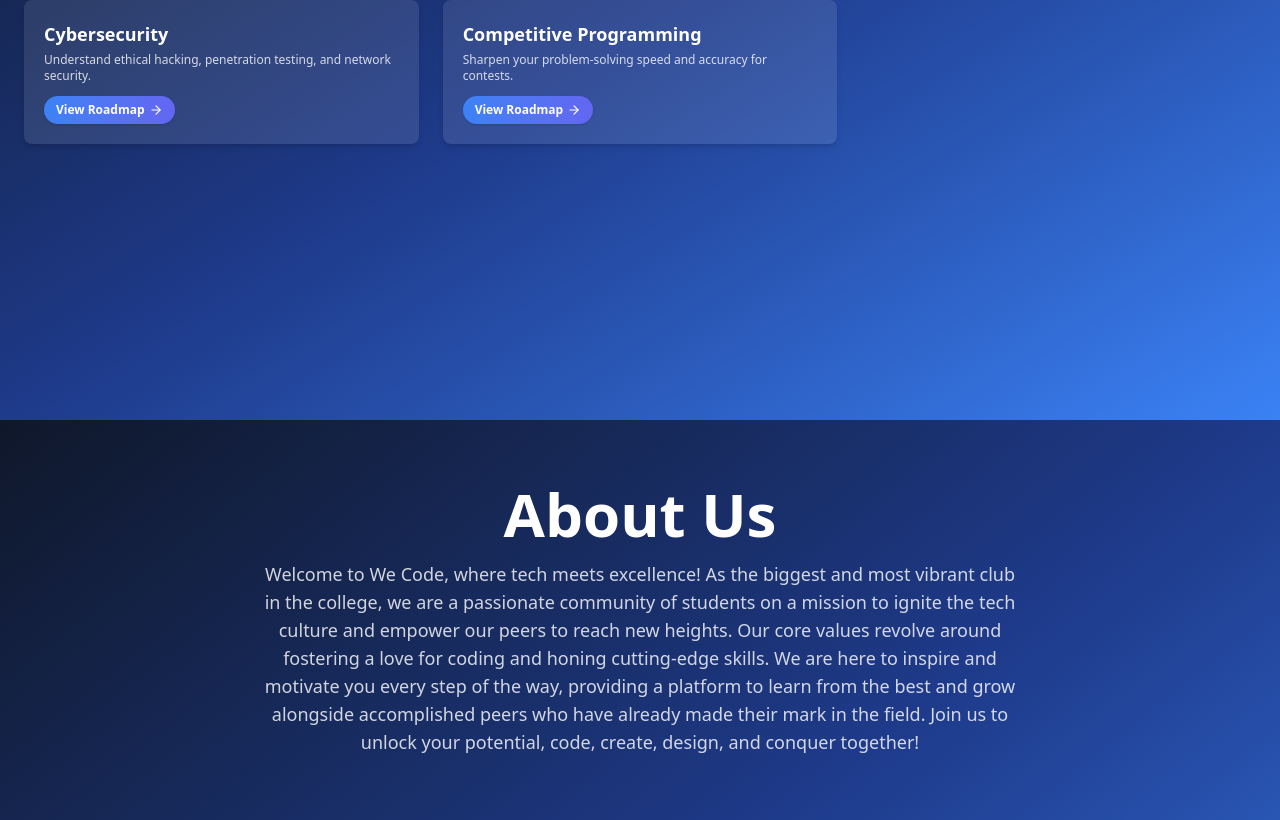
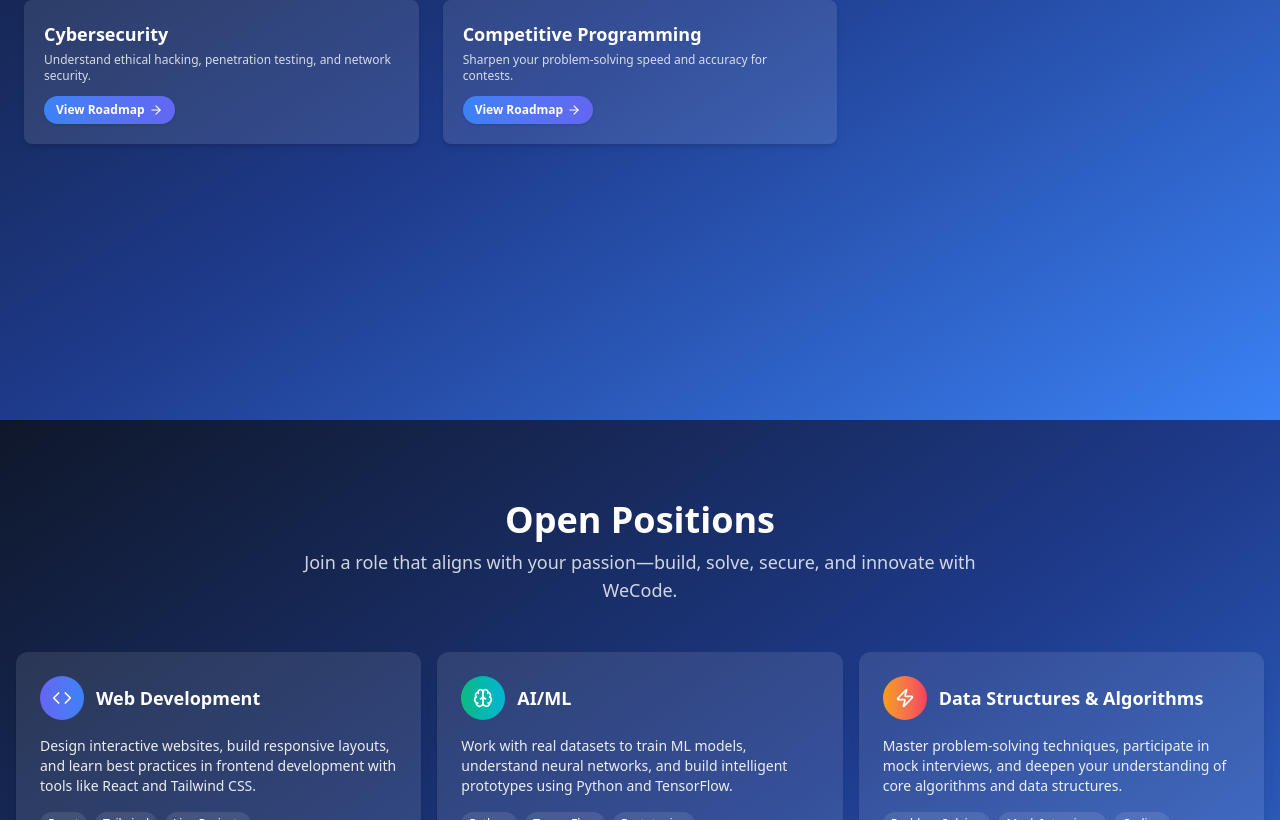
Before and after one commit to arpitjoshi24/WeCode, a React (Vite) app: page / in a window 1280 px wide. Shown: the part 1980-2800 px from the top of the page. Built offline with nearby package versions, Linux system fonts and the light colour scheme.

Commit message:
Update App.jsx

```diff
--- a/src/App.jsx
+++ b/src/App.jsx
@@ -17,7 +17,7 @@ import Codethon from "./pages/codethon";
 import Hackathon from "./pages/hackathon";
 import Induction from "./pages/induction";
 import Openbook from "./pages/openbook";
-import AboutUs from './components/AboutUs';
+
 
 function App() {
   return (
@@ -32,7 +32,7 @@ function App() {
               <Hero />
               <Events />
               <Resources />
-              <AboutUs />
+
               <OpenPosition />
               <ContactUs />
             </>
```
